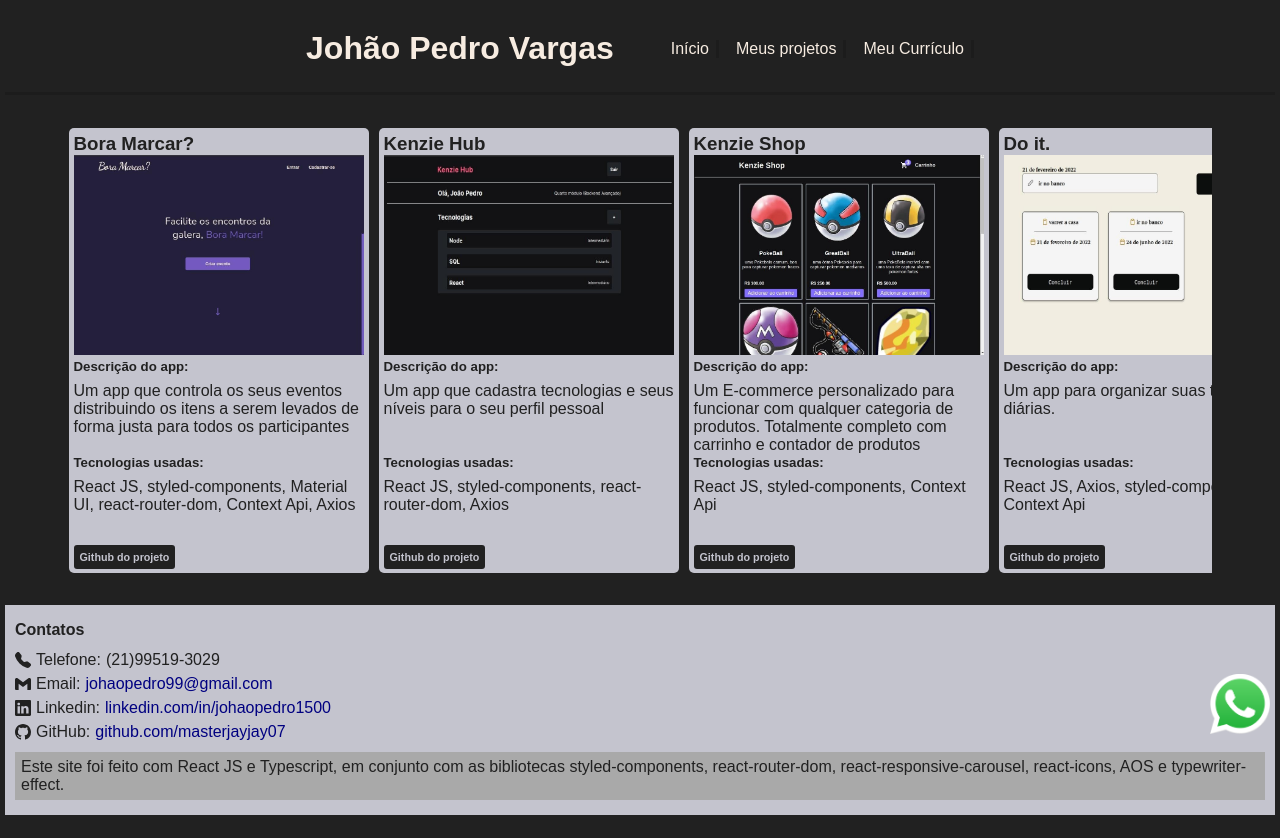
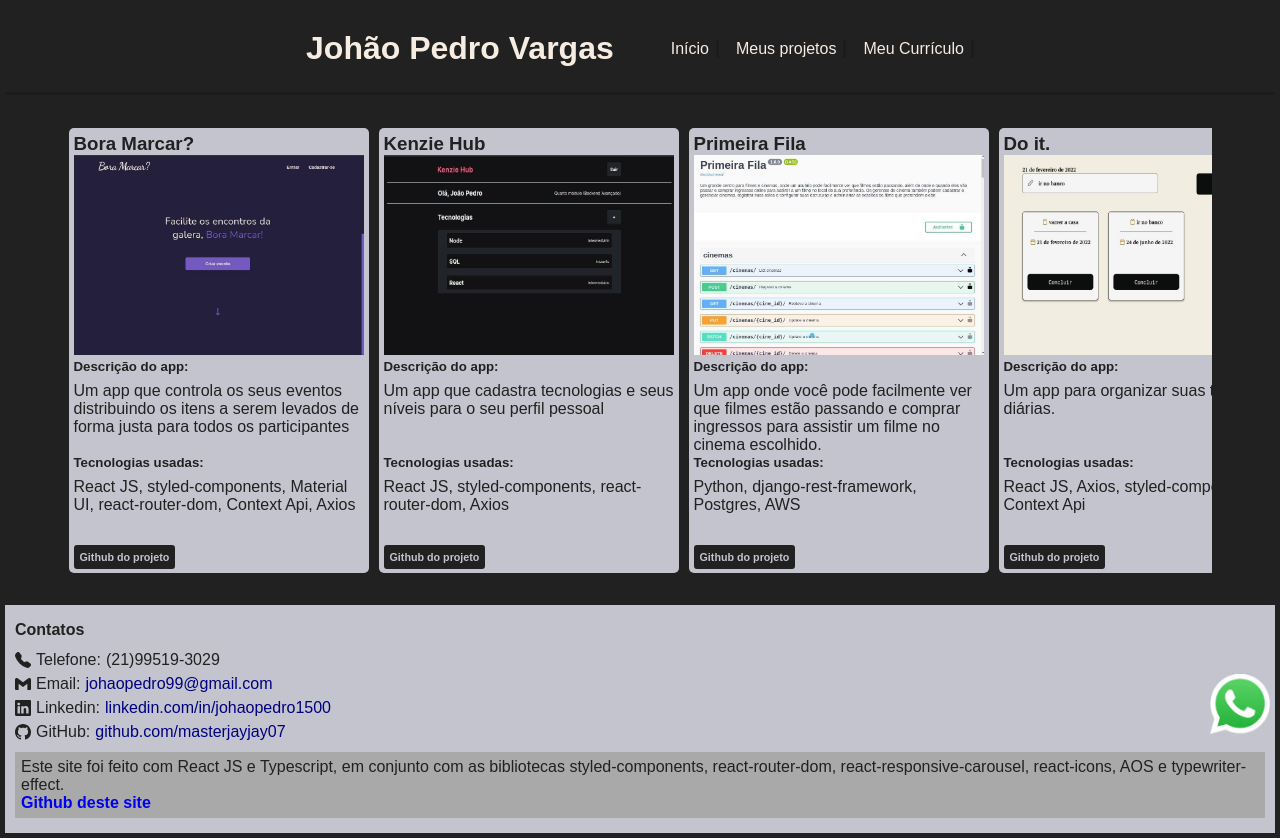
Before and after one commit to masterjayjay07/portfolio_johao, a React (Create React App) app: page /projects in a window 1280 px wide. Built offline with nearby package versions, Linux system fonts and the light colour scheme.

Commit message:
feat: I added the primeira filea project

```diff
--- a/src/assets/images/index.ts
+++ b/src/assets/images/index.ts
@@ -6,6 +6,7 @@ import nukenzie from "./nukenzie.jpeg";
 import burguerkenzie from "./kenzieburguer.jpeg";
 import rickyandmorty from "./rickyandmorty.jpeg";
 import jogodeazar from "./jogodeazar.jpeg";
+import primeirafila from "./primeira_fila.jpeg";
 
 export const projectImgs = [
   boramarcar,
@@ -16,4 +17,5 @@ export const projectImgs = [
   burguerkenzie,
   rickyandmorty,
   jogodeazar,
+  primeirafila,
 ];
--- a/src/components/Footer/index.tsx
+++ b/src/components/Footer/index.tsx
@@ -58,6 +58,15 @@ const Footer = () => {
           bibliotecas styled-components, react-router-dom,
           react-responsive-carousel, react-icons, AOS e typewriter-effect.
         </p>
+        <p>
+          <a
+            href="https://github.com/masterjayjay07/portfolio_johao"
+            target="_blank"
+            rel="noreferrer"
+          >
+            <strong>Github deste site</strong>
+          </a>
+        </p>
       </ContainerSiteInfo>
     </Container>
   );
--- a/src/providers/projects/index.tsx
+++ b/src/providers/projects/index.tsx
@@ -33,14 +33,14 @@ export const ProjectsProvider = ({ children }: AppProviderProps) => {
         "https://github.com/Kenzie-Academy-Brasil-Developers/react-entrega-s2-kenzie-hub-masterjayjay07",
     },
     {
-      name: "Kenzie Shop",
+      name: "Primeira Fila",
       description:
-        "Um E-commerce personalizado para funcionar com qualquer categoria de produtos. Totalmente completo com carrinho e contador de produtos",
-      img: projectImgs[2],
-      techs: "React JS, styled-components, Context Api",
-      url: "https://react-entrega-s3-kenzishop-com-context-api-masterjayjay07.vercel.app/",
+        "Um app onde você pode facilmente ver que filmes estão passando e comprar ingressos para assistir um filme no cinema escolhido.",
+      img: projectImgs[8],
+      techs: "Python, django-rest-framework, Postgres, AWS",
+      url: "https://primeira-fila.herokuapp.com/docs/",
       github:
-        "https://github.com/Kenzie-Academy-Brasil-Developers/react-entrega-s3-kenzieshop-masterjayjay07",
+        "https://github.com/cayo-rodrigues/primeira-fila#httpprimeira-filaherokuappcom",
     },
     {
       name: "Do it.",
@@ -59,6 +59,16 @@ export const ProjectsProvider = ({ children }: AppProviderProps) => {
       url: "https://react-entrega-s1-nu-kenzie-masterjayjay07.vercel.app/",
       github:
         "https://github.com/Kenzie-Academy-Brasil-Developers/react-entrega-s1-nu-kenzie-masterjayjay07",
+    },
+    {
+      name: "Kenzie Shop",
+      description:
+        "Um E-commerce personalizado para funcionar com qualquer categoria de produtos. Totalmente completo com carrinho e contador de produtos",
+      img: projectImgs[2],
+      techs: "React JS, styled-components, Context Api",
+      url: "https://react-entrega-s3-kenzishop-com-context-api-masterjayjay07.vercel.app/",
+      github:
+        "https://github.com/Kenzie-Academy-Brasil-Developers/react-entrega-s3-kenzieshop-masterjayjay07",
     },
     {
       name: "Burguer Kenzie",
```
Also changed, not shown: src/assets/images/primeira_fila.jpeg (added), 1 other file (tests, documents, lock files or other folders).
